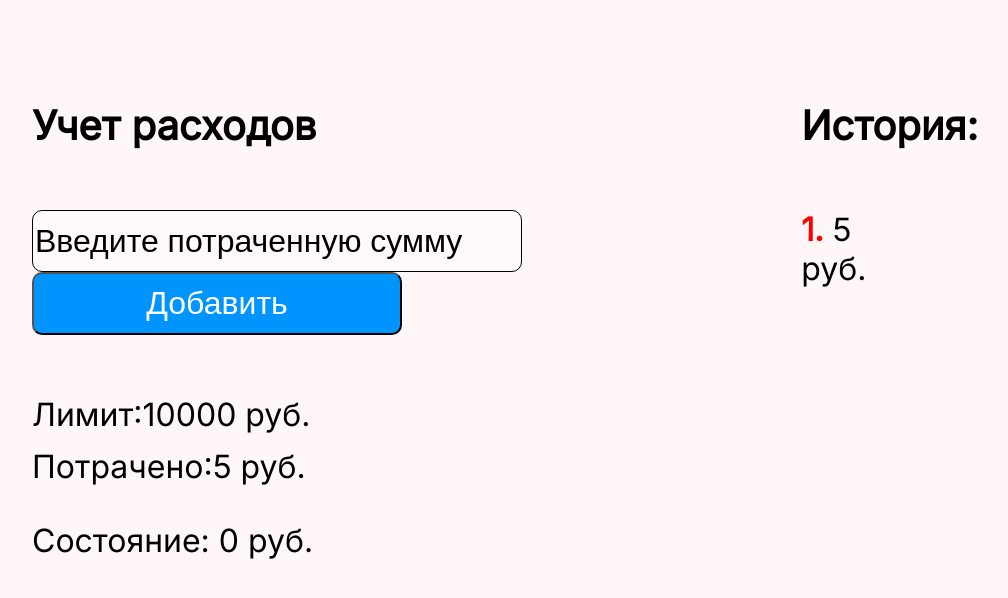
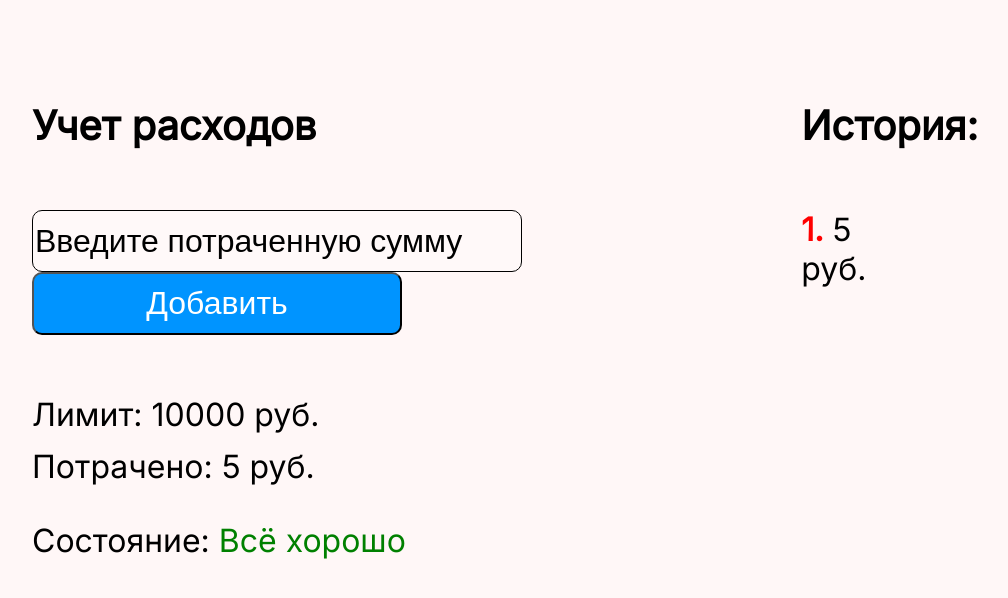
Before and after one commit to slowrunr/XpensesApp-calculator, a plain HTML site: page index.html in a window 1280 px wide. Both pictures are taken after typing "5" into the empty fields and a click on the button "Добавить". Shown: the whole page, without its empty margins (135-1143 px from the left). Drawn offline with Linux system fonts and the light colour scheme.

Commit message:
basic version ready2use

```diff
--- a/index.css
+++ b/index.css
@@ -79,3 +79,10 @@ ol li::before {
 .sum__up {
   margin-bottom: 35px;
 }
+
+.status {
+  color: green;
+}
+.status__red {
+  color: red;
+}
--- a/index.html
+++ b/index.html
@@ -28,10 +28,10 @@
         />
         <button id="addSumBtn" class="add__sum">Добавить</button>
         <p class="money__limit">
-          Лимит:<span id="moneyLimit"> 10000</span> руб.
+          Лимит: <span id="moneyLimit">10000</span> руб.
         </p>
-        <p class="sum__up">Потрачено:<span id="sumUp"> 0</span> руб.</p>
-        <p>Cостояние:<span id="condition" class="condition"> 0</span> руб.</p>
+        <p class="sum__up">Потрачено: <span id="sumUp"> 0</span> руб.</p>
+        <p>Cостояние:<span id="status" class="status"> Всё хорошо</span></p>
       </div>
       <div class="output-data">
         <h2>История:</h2>
--- a/index.js
+++ b/index.js
@@ -5,6 +5,7 @@ const addSumBtnNode = document.getElementById("addSumBtn");
 const expensesNode = document.getElementById("expenses");
 const sumUpNode = document.getElementById("sumUp");
 const moneyLimitNode = document.getElementById("moneyLimit");
+const statusNode = document.getElementById("status");
 
 moneyLimitNode.innerText = LIMIT;
 
@@ -40,4 +41,12 @@ addSumBtnNode.addEventListener("click", function () {
   //console.log(sum);
 
   sumUpNode.innerText = sum;
+
+  //5. compare limit with total and render condition
+  if (sum <= LIMIT) {
+    statusNode.innerText = " Всё хорошо";
+  } else {
+    statusNode.innerText = " Всё плохо";
+    statusNode.classList.add("status__red");
+  }
 });
```
